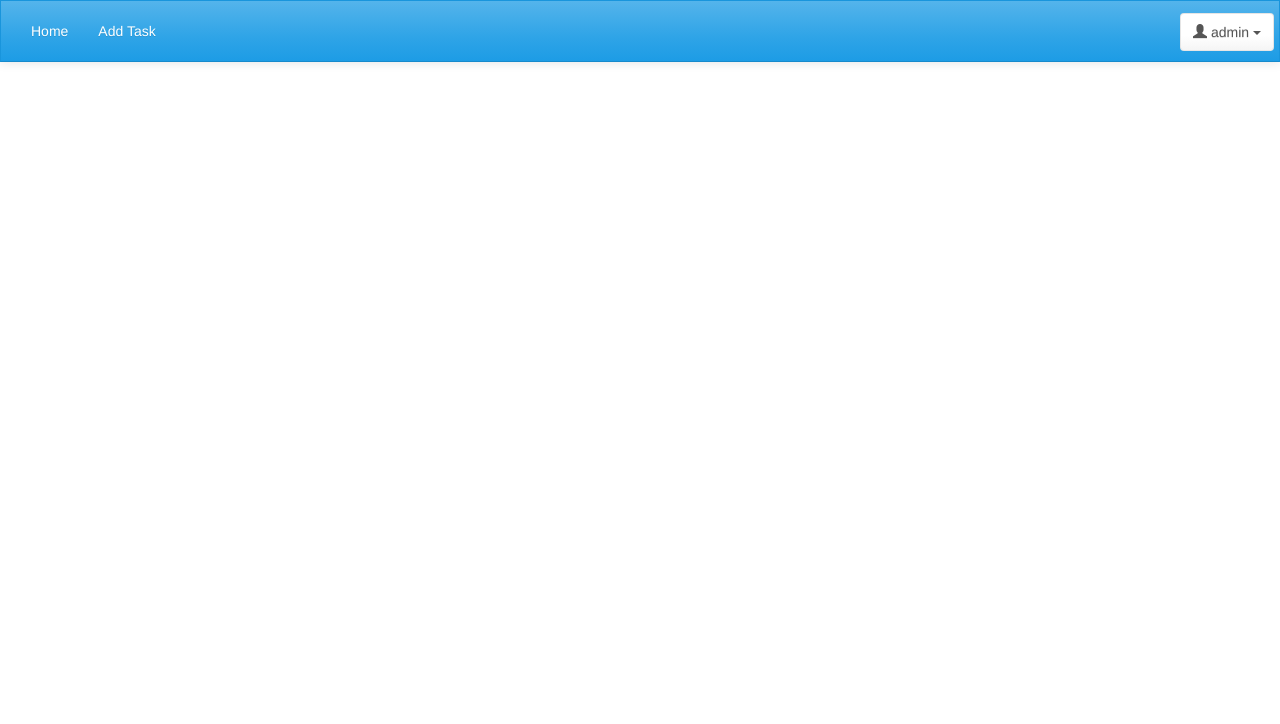
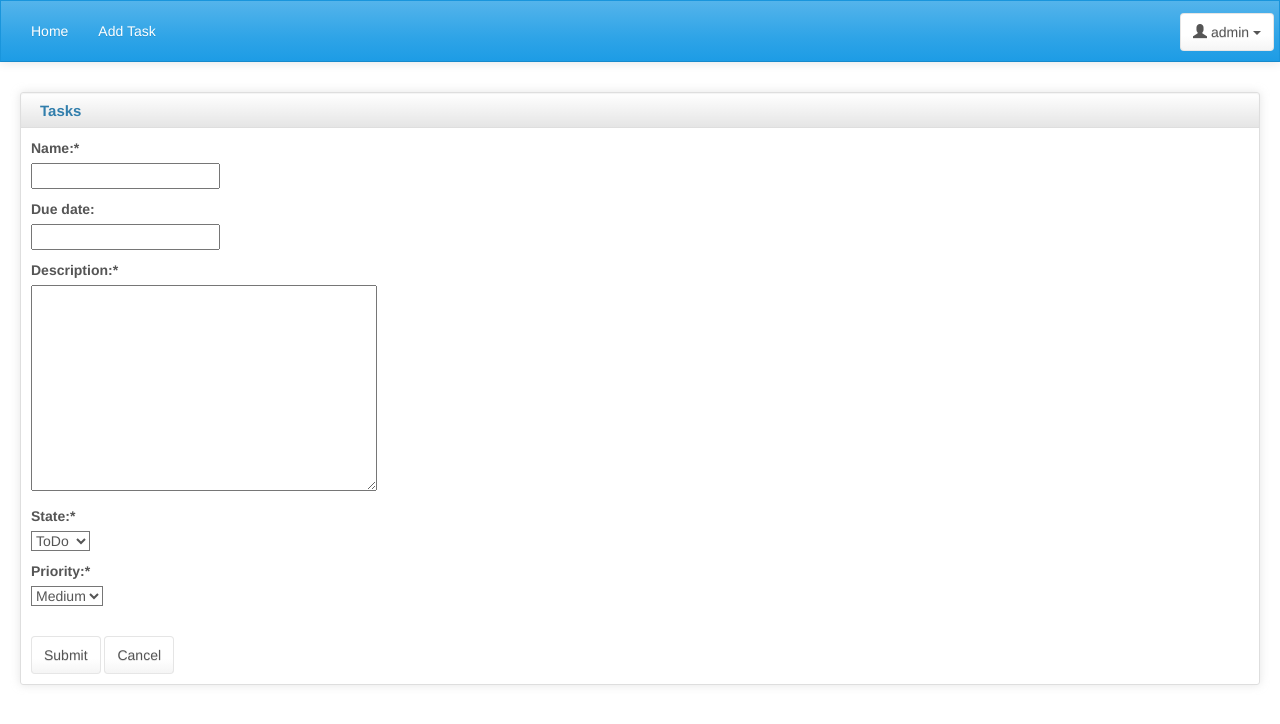
Before and after one commit to vinayak-kaniyarakkal/djpractice, a Django app: page /add/ in a window 1280 px wide. Shown: the top 724 px of the page. Run offline with Django 3.2, Linux system fonts and the light colour scheme; some libraries are stand-ins or nearby versions; some web fonts are replaced.

Commit message:
Heroku conf

```diff
--- a/djpractice/djpractice/settings.py
+++ b/djpractice/djpractice/settings.py
@@ -65,3 +65,4 @@ USE_TZ = True
 
 STATIC_URL = '/static/'
 STATICFILES_DIRS = (BASE_DIR + '/static/',)
+STATIC_ROOT = BASE_DIR + '/static_root/'
--- a/djpractice/todo/templates/todo/task_form.html
+++ b/djpractice/todo/templates/todo/task_form.html
@@ -1,7 +1,5 @@
-{% extends "base.html" %}
-{% block title %}Create Task{% endblock %}
-{% block content %}
-asfdhasliflijsdflkjsadflkj
+{% extends 'base.html' %}
+{% block 'content' %}
 <div id="content" class="col-lg-10 col-sm-10" style="width:100%">
   <div class="row">
     <div class="box col-md-12">
@@ -10,6 +8,7 @@ asfdhasliflijsdflkjsadflkj
           <h2><i class="glyphicon"></i>Tasks</h2>
 	</div>
         <div class="box-content">
+          {% if object_list %}
           <table class="table table-striped table-bordered bootstrap-datatable datatable responsive">
             <thead>
               <tr>
@@ -30,6 +29,21 @@ asfdhasliflijsdflkjsadflkj
 	      {% endfor %}
             </tbody>
           </table>
+          {% else %}
+          <form action="." method = "post">{% csrf_token %}
+            {% for field in form %}
+            <div class="input-group col-md-4">
+              {{ field.label_tag }}{% if field.field.required %} <b>*</b>{% endif %}
+              <br/>
+              {{ field }}
+              <p style="color:red">{% if field.errors %}{{ field.errors|striptags }}{% endif %}</p>
+            </div>
+            {% endfor %}
+            <br>
+            <button type="submit" class="btn btn-default">Submit</button>
+	    <a href="/"><button type="button" class="btn btn-default">Cancel</button></a>
+          </form>
+          {% endif %}
         </div>
       </div>
     </div>
--- a/djpractice/todo/views.py
+++ b/djpractice/todo/views.py
@@ -20,7 +20,7 @@ class TaskList(Manage, ListView):
 
 
 class TaskAdd(Manage,  CreateView):
-    fields = ['name']
+    fields = ['name', 'due_date', 'description', 'state', 'priority']
     # template_name = 'manage/add.html'
 
     def get_success_url(self):
--- /dev/null
+++ b/requirements.txt
@@ -0,0 +1 @@
+Django==1.10.3
--- /dev/null
+++ b/runtime.txt
@@ -0,0 +1 @@
+python-2.7.13
```
Also changed, not shown: 1 other file.
